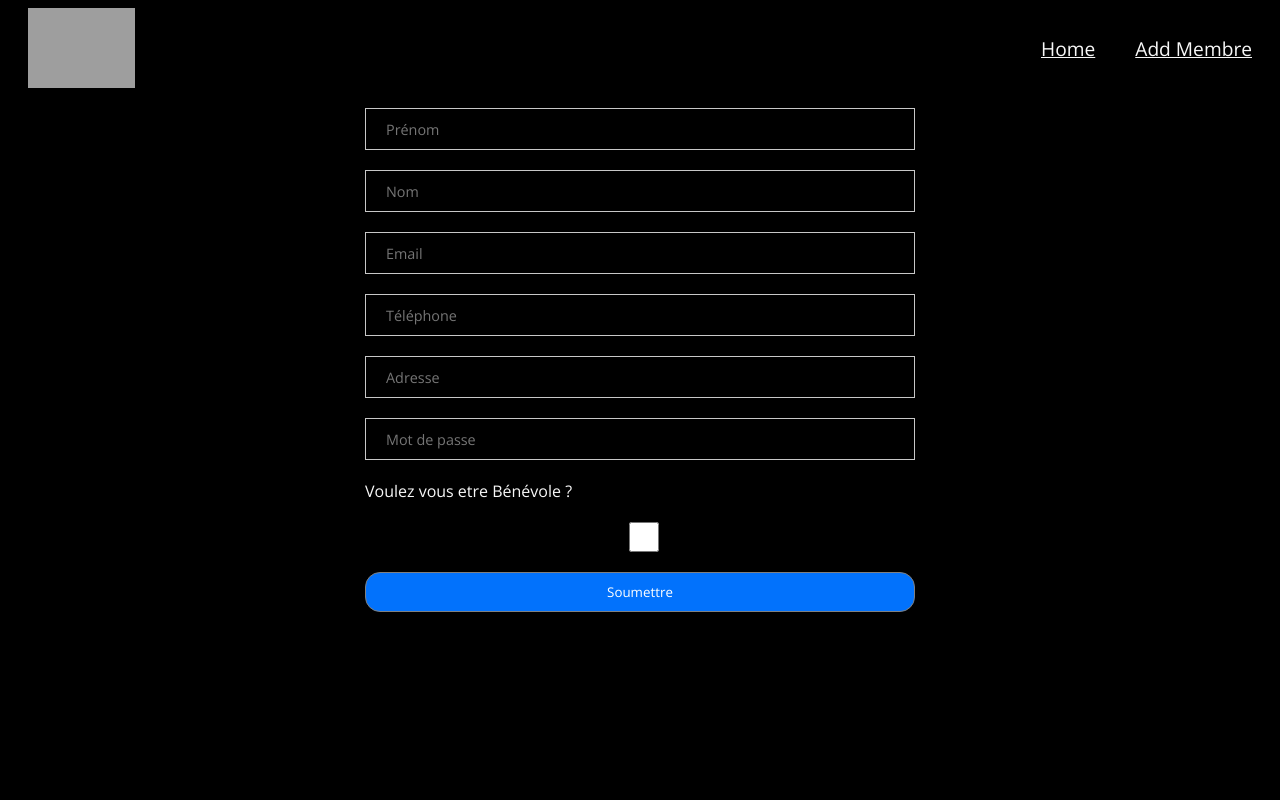
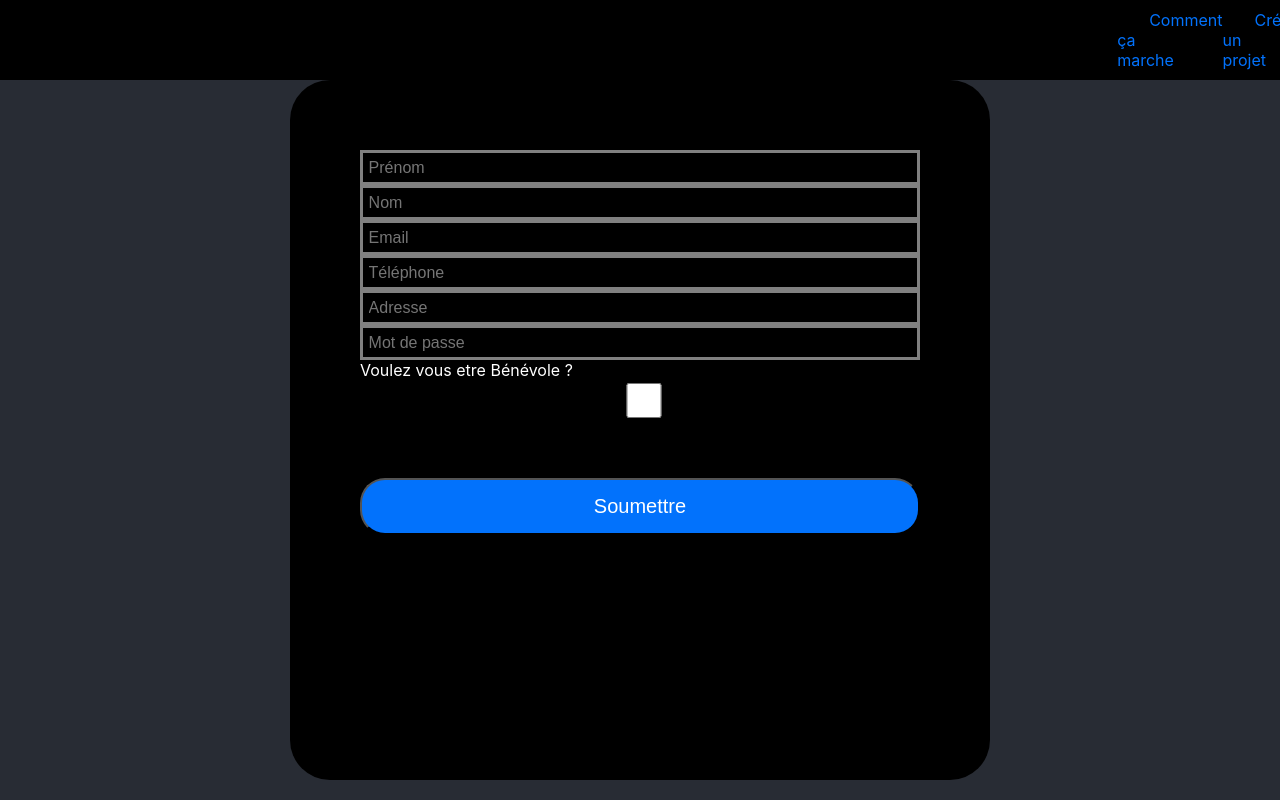
Before and after one commit to RhinoSideShow/projet_integration, a Next.js app in the folder projetgo/: page /new in a window 1280 px wide. Built offline with nearby package versions, Linux system fonts and the light colour scheme.

Commit message:
test base de donnes css et bd

```diff
--- a/projetgo/Components/Form.js
+++ b/projetgo/Components/Form.js
@@ -1,26 +1,27 @@
-import { useState } from 'react'
-import { useRouter } from 'next/router'
-import { mutate } from 'swr'
+import {useState} from 'react'
+import {useRouter} from 'next/router'
+import {mutate} from 'swr'
+import styles from "../styles/Home.module.css";
+import Head from "next/head";
 
 
-
-const Form = ({ formId, membreForm, forNewMembre = true }) => {
+const Form = ({formId, membreForm, forNewMembre = true}) => {
     const router = useRouter()
     const contentType = 'application/json'
     const [errors, setErrors] = useState({})
     const [message, setMessage] = useState('')
 
     const [form, setForm] = useState({
-    _prenom: membreForm.name,
-    _nom: membreForm.lastname,
-    _email: membreForm.email,
-    _tel: membreForm.telephone,
-    _adresse: membreForm.adresse,
-    _pw: membreForm.password,
-    _benevole: membreForm.benevole,
-    _date_adhesion: new Date(),
-    _status_adhesion:"attente cotisation",
-    _admin:false
+        _nom: membreForm._nom,
+        _prenom: membreForm._prenom,
+        _email: membreForm._email,
+        _tel: membreForm._tel,
+        _adresse: membreForm._adresse,
+        _date_adhesion: membreForm._date_adhesion,
+        _status_adhesion: membreForm._status_adhesion,
+        _admin: membreForm._admin,
+        _benevole: membreForm._benevole,
+        _pw: membreForm._pw,
 
 
     })
@@ -28,7 +29,7 @@ const Form = ({ formId, membreForm, forNewMembre = true }) => {
 
     /* The PUT method edits an existing entry in the mongodb database. */
     const putData = async (form) => {
-    const { id } = router.query
+        const {id} = router.query
 
         try {
             const res = await fetch(`/api/membres/${id}`, {
@@ -45,7 +46,7 @@ const Form = ({ formId, membreForm, forNewMembre = true }) => {
                 throw new Error(res.status)
             }
 
-      const { data } = await res.json()
+            const {data} = await res.json()
 
             mutate(`/api/membres/${id}`, data, false) // Update the local data without a revalidation
             router.push('/')
@@ -70,7 +71,8 @@ const Form = ({ formId, membreForm, forNewMembre = true }) => {
             if (!res.ok) {
                 throw new Error(res.status)
             }
-
+            //router.push(/[id], as,  /${membre._id})
+            //<Link href="/[id]" as={/${membre._id}}>
             router.push('/')
         } catch (error) {
             setMessage('Failed to add membre')
@@ -78,12 +80,13 @@ const Form = ({ formId, membreForm, forNewMembre = true }) => {
     }
 
 
-
     const handleChange = (e) => {
         const target = e.target
         const value =
             target.name === 'benevole' ? target.checked : target.value
+        //target.name === 'paymment' ? target.checked : target.value
         const name = target.name
+
 
         setForm({
             ...form,
@@ -98,32 +101,34 @@ const Form = ({ formId, membreForm, forNewMembre = true }) => {
             forNewMembre ? postData(form) : putData(form)
 
         } else {
-      setErrors({ errs })
+            setErrors({errs})
         }
     }
 
     /* Makes sure membre info is filled */
     const formValidate = () => {
         let err = {}
-    if (!form.name) err.name = 'Name is required'
-    if (!form.lastname) err.lastname = 'Prenom is required'
-    if (!form.email) err.email = 'Email is required'
-    if (!form.telephone) err.telephone = 'Species is required'
-    if (!form.adresse) err.adresse = 'Adresse is required'
+        if (!form._prenom) err._prenom = 'Name is required'
+        if (!form._nom) err._nom = 'Prenom is required'
+        if (!form._email) err._email = 'Email is required'
+        if (!form._tel) err._tel = 'Species is required'
+        if (!form._adresse) err._adresse = 'Adresse is required'
         return err
     }
 
     return (
         <>
+
             <form id={formId} onSubmit={handleSubmit}>
 
 
                 <input
                     type="text"
+                    className={styles.Input}
                     maxLength="60"
-          name="name"
+                    name="_prenom"
                     placeholder='Prénom'
-          value={form.name}
+                    value={form._prenom}
                     onChange={handleChange}
                     required
                 />
@@ -131,10 +136,11 @@ const Form = ({ formId, membreForm, forNewMembre = true }) => {
 
                 <input
                     type="text"
+                    className={styles.Input}
                     maxLength="60"
-          name="lastname"
+                    name="_nom"
                     placeholder='Nom'
-          value={form.lastname}
+                    value={form._nom}
                     onChange={handleChange}
                     required
                 />
@@ -142,10 +148,11 @@ const Form = ({ formId, membreForm, forNewMembre = true }) => {
 
                 <input
                     type="text"
+                    className={styles.Input}
                     maxLength="80"
-          name="email"
+                    name="_email"
                     placeholder='Email'
-          value={form.email}
+                    value={form._email}
                     onChange={handleChange}
                     required
                 />
@@ -153,10 +160,11 @@ const Form = ({ formId, membreForm, forNewMembre = true }) => {
 
                 <input
                     type="text"
+                    className={styles.Input}
                     maxLength="30"
-          name="telephone"
+                    name="_tel"
                     placeholder='Téléphone'
-          value={form.telephone}
+                    value={form._tel}
                     onChange={handleChange}
                     required
                 />
@@ -164,31 +172,34 @@ const Form = ({ formId, membreForm, forNewMembre = true }) => {
 
                 <input
                     type="text"
+                    className={styles.Input}
                     maxLength="80"
-          name="adresse"
+                    name="_adresse"
                     placeholder='Adresse'
-          value={form.adresse}
+                    value={form._adresse}
                     onChange={handleChange}
                 />
                 <input
                     type="text"
+                    className={styles.Input}
                     maxLength="80"
-          name="password"
+                    name="_pw"
                     placeholder='Mot de passe'
-          value={form.password}
+                    value={form._pw}
                     onChange={handleChange}
                 />
 
                 <label htmlFor="benevole">Voulez vous etre Bénévole ? </label>
                 <input
+                    className={styles.Input}
                     type="checkbox"
-          name="benevole"
-          checked={form.benevole}
+                    name="_benevole"
+                    checked={form._benevole}
                     onChange={handleChange}
                 />
 
 
-        <button type="submit" className="btn">
+                <button className={styles.ButtonSignIn} type="submit">
                     Soumettre
                 </button>
             </form>
@@ -199,6 +210,7 @@ const Form = ({ formId, membreForm, forNewMembre = true }) => {
                 ))}
             </div>
         </>
+
     )
 }
 
--- a/projetgo/models/Membre.js
+++ b/projetgo/models/Membre.js
@@ -3,17 +3,17 @@ import mongoose from 'mongoose';
 
 /* MembreSchema will correspond to a collection in your MongoDB database. */
 const MembreSchema = new mongoose.Schema({
+  _nom: {
+
+    type: String,
+    required: [true, 'Entrez le prénom .'],
+    maxlength: [60, 'Name cannot be more than 60 characters'],
+  },
+
   _prenom: {
 
     type: String,
     required: [true, 'Entrez un nom .'],
-    maxlength: [60, 'Name cannot be more than 60 characters'],
-  },
-
-  _nom: {
-
-    type: String,
-    required: [true, 'Entrez le prénom .'],
     maxlength: [60, 'Name cannot be more than 60 characters'],
   },
 
@@ -31,21 +31,11 @@ const MembreSchema = new mongoose.Schema({
     required: [true, 'Entrez le numero de tel.'],
     maxlength: [60, 'Tel cannot be more than 40 characters'],
   },
+
   _adresse: {
-
     type: String,
   },
-  _benevole: {
-    /* Boolean benevole value */
 
-    type: Boolean,
-  },
-
-  _pw: {
-    /* Boolean payment value */
-
-    type: Boolean,
-  },
   _date_adhesion: {
 
     type: Date,
@@ -57,11 +47,25 @@ const MembreSchema = new mongoose.Schema({
     required: [true, 'Entrez le numero de tel.'],
     maxlength: [60, 'Tel cannot be more than 40 characters'],
   },
+
   _admin: {
 
     type: Boolean,
 
   },
+
+  _benevole: {
+    /* Boolean benevole value */
+    type: Boolean,
+  },
+
+  _pw: {
+    /* Boolean payment value */
+
+    type: Boolean,
+  },
+
+
 })
 
 export default mongoose.models.Membre || mongoose.model('Membre', MembreSchema)
--- a/projetgo/pages/_app.js
+++ b/projetgo/pages/_app.js
@@ -1,36 +1,7 @@
-import '../css/style.css'
-import '../css/form.css'
-import Head from 'next/head'
-import Link from 'next/link'
+import '../styles/globals.css'
 
 function MyApp({ Component, pageProps }) {
-    return (
-        <>
-            <Head>
-                <title>Membre</title>
-            </Head>
-
-            <div className="top-bar">
-                <div className="nav">
-                    <Link href="/">
-                        <a>Home</a>
-                    </Link>
-                    <Link href="/new">
-                        <a>Add Membre</a>
-                    </Link>
-                </div>
-
-                <img
-                    id="title"
-                    src="https://localhost:3000/public/projetGo2.PNG"
-                    alt="logo"
-                ></img>
-            </div>
-            <div className="grid wrapper">
-                <Component {...pageProps} />
-            </div>
-        </>
-    )
+    return <Component {...pageProps} />
 }
 
 export default MyApp
--- a/projetgo/pages/index.js
+++ b/projetgo/pages/index.js
@@ -46,7 +46,7 @@ export default function Login() {
                   </button>
                   <p className={styles.TextAccount}>Vous n'avez pas de compte ?</p>
 
-                  <button className={styles.ButtonLoginSignIn} onClick={() => router.push('/')}>S'inscrire</button>
+                  <button className={styles.ButtonLoginSignIn} onClick={() => router.push('/new')}>S'inscrire</button>
                   <p className={styles.Mini}>En vous inscrivant, vous acceptez les <a onClick={handleOnClickTerms}>conditions d'utilisation</a> et
                   </p><p className={styles.Mini}>la <a onClick={handleOnClickTerms}>Politique de Confidentialité</a>,
                   incluant l'<a onClick={handleOnClickTerms}>utilisation des cookies</a>.</p>
--- a/projetgo/pages/new.js
+++ b/projetgo/pages/new.js
@@ -1,4 +1,7 @@
 import Form from '../components/Form'
+import Head from 'next/head'
+import styles from '../styles/Home.module.css'
+import Navbar from "../Components/Navbar";
 
 const NewMembre = () => {
     const membreForm = {
@@ -10,13 +13,26 @@ const NewMembre = () => {
         _adresse: '',
         _benevole: false,
         _pw: '',
-    _status_adhesion:'',
+        _status_adhesion: '',
         _date_adhesion: '',
-    _admin:false
+        _admin: false
 
     }
 
-  return <Form formId="add-membre-form" membreForm={membreForm} />
+    return (
+        <div id="__next" className={styles.DivContainerHome}>
+            <Navbar/>
+            <div className={styles.DivContainer}>
+            <div className={styles.DivSousContainer}>
+
+                <div className={styles.DivSousSousContainerSignIn}>
+                <Form formId="add-membre-form" membreForm={membreForm}/>
+                </div>
+            </div>
+        </div>
+</div>
+    )
+
 }
 
 export default NewMembre
```
Lines whose indentation alone changed are shown as unchanged.
